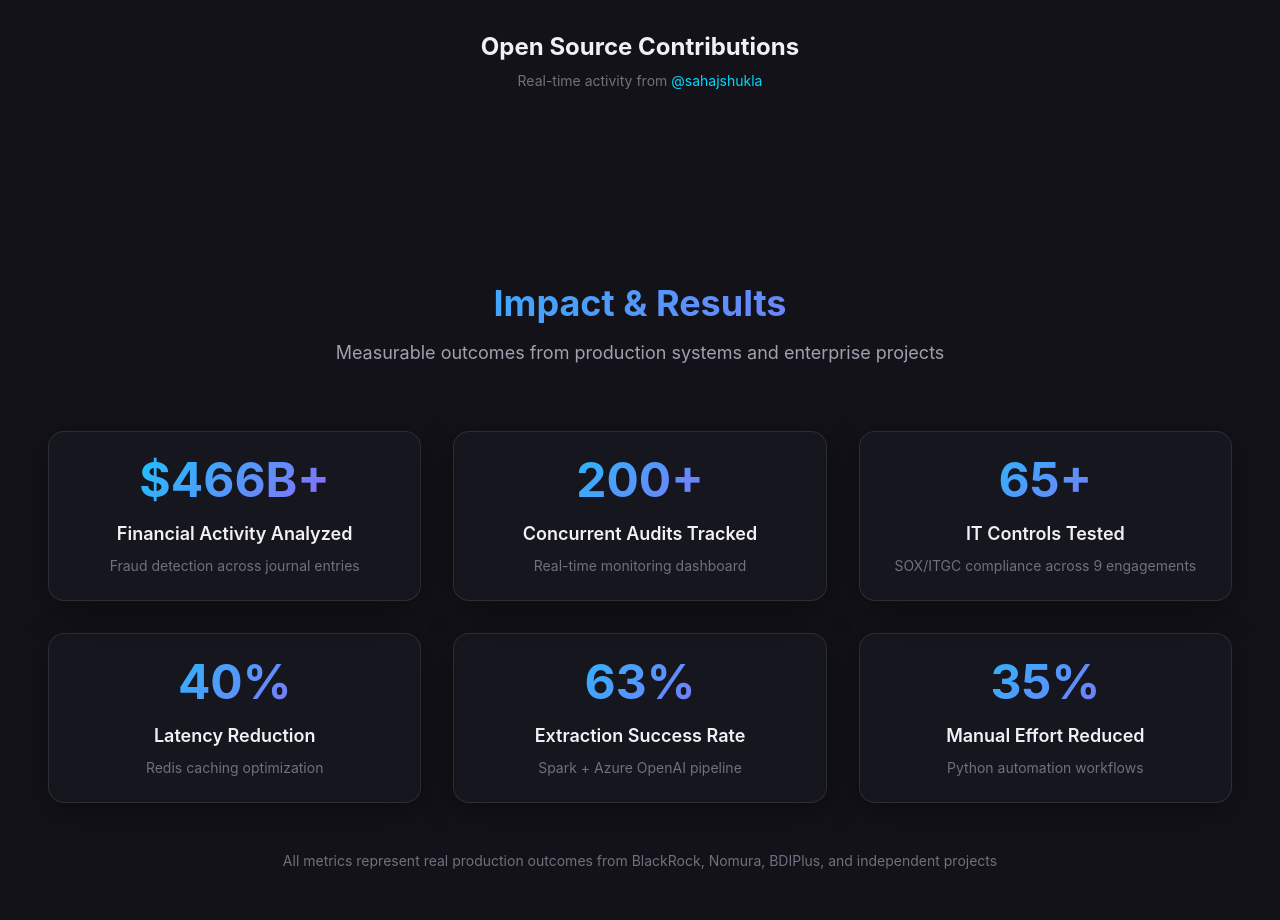
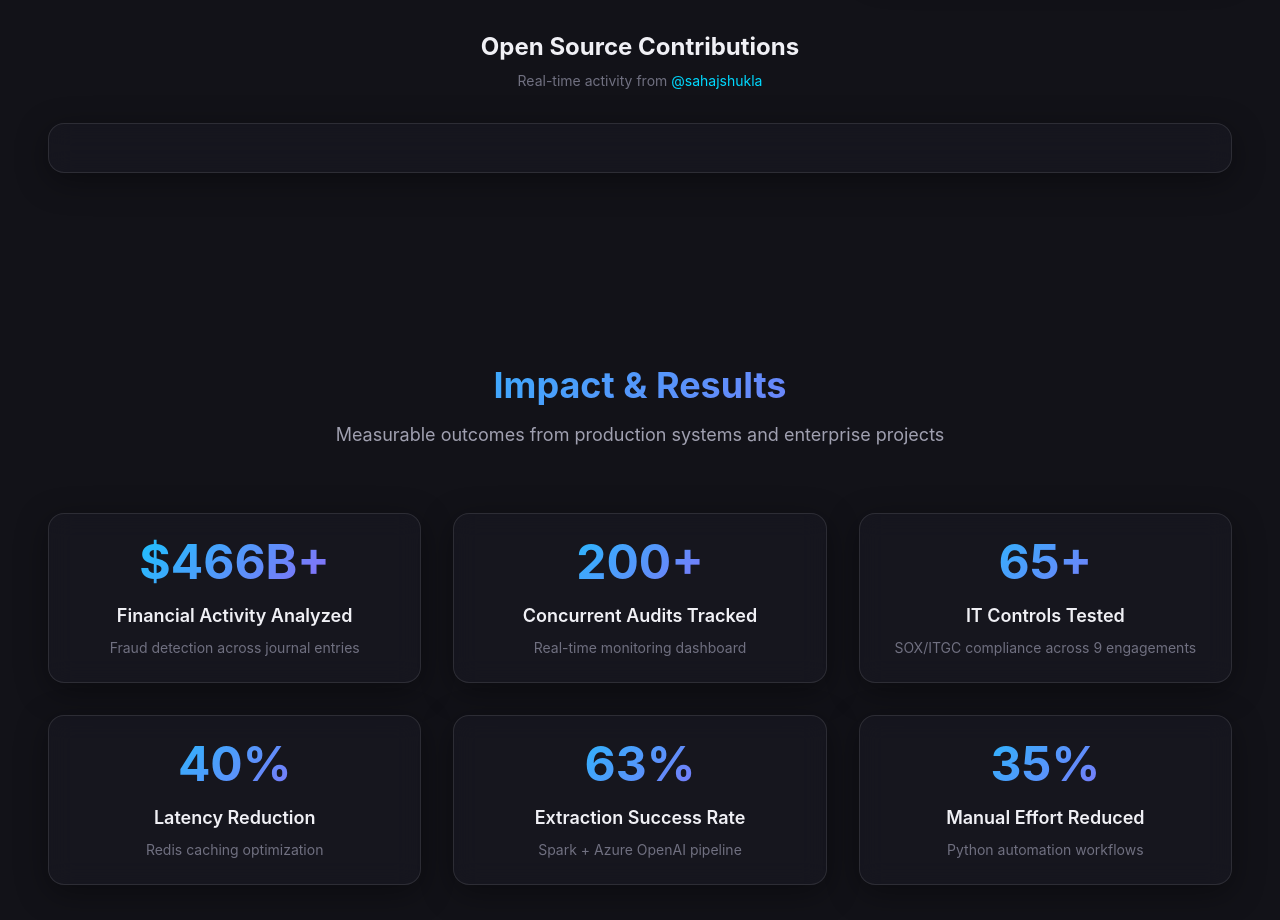
Before and after one commit to sahajshukla/portfolio, a Next.js app: page / in a window 1280 px wide. Shown: the part 1860-2780 px from the top of the page. Built offline with nearby package versions, Linux system fonts and the light colour scheme; no server answers.

Commit message:
fix: Clean up GitHub section component structure
- Create GitHubSection wrapper component
- Prevent empty containers when calendar fails to load
- Cleaner component organization

```diff
--- /dev/null
+++ b/src/components/GitHubSection.tsx
@@ -0,0 +1,26 @@
+'use client';
+
+import GitHubStats from './GitHubStats';
+import GitHubCalendar from './GitHubCalendar';
+import { useState, useEffect } from 'react';
+
+interface GitHubSectionProps {
+  username: string;
+  privateRepos?: number;
+}
+
+export default function GitHubSection({ username, privateRepos }: GitHubSectionProps) {
+  const [showCalendar, setShowCalendar] = useState(true);
+
+  return (
+    <div className="space-y-8">
+      <GitHubStats username={username} privateRepos={privateRepos} />
+
+      {showCalendar && (
+        <div className="glass rounded-xl p-6">
+          <GitHubCalendar username={username} />
+        </div>
+      )}
+    </div>
+  );
+}
--- a/src/components/sections/About.tsx
+++ b/src/components/sections/About.tsx
@@ -2,8 +2,7 @@
 
 import { motion } from 'framer-motion';
 import Section, { SectionHeader } from '@/components/Section';
-import GitHubStats from '@/components/GitHubStats';
-import GitHubCalendar from '@/components/GitHubCalendar';
+import GitHubSection from '@/components/GitHubSection';
 import contentConfig from '@/config/contentConfig';
 
 export default function About() {
@@ -141,9 +140,7 @@ export default function About() {
             </p>
           </div>
 
-          <GitHubStats username="sahajshukla" privateRepos={5} />
-
-          <GitHubCalendar username="sahajshukla" />
+          <GitHubSection username="sahajshukla" privateRepos={5} />
         </motion.div>
       </div>
     </Section>
```
